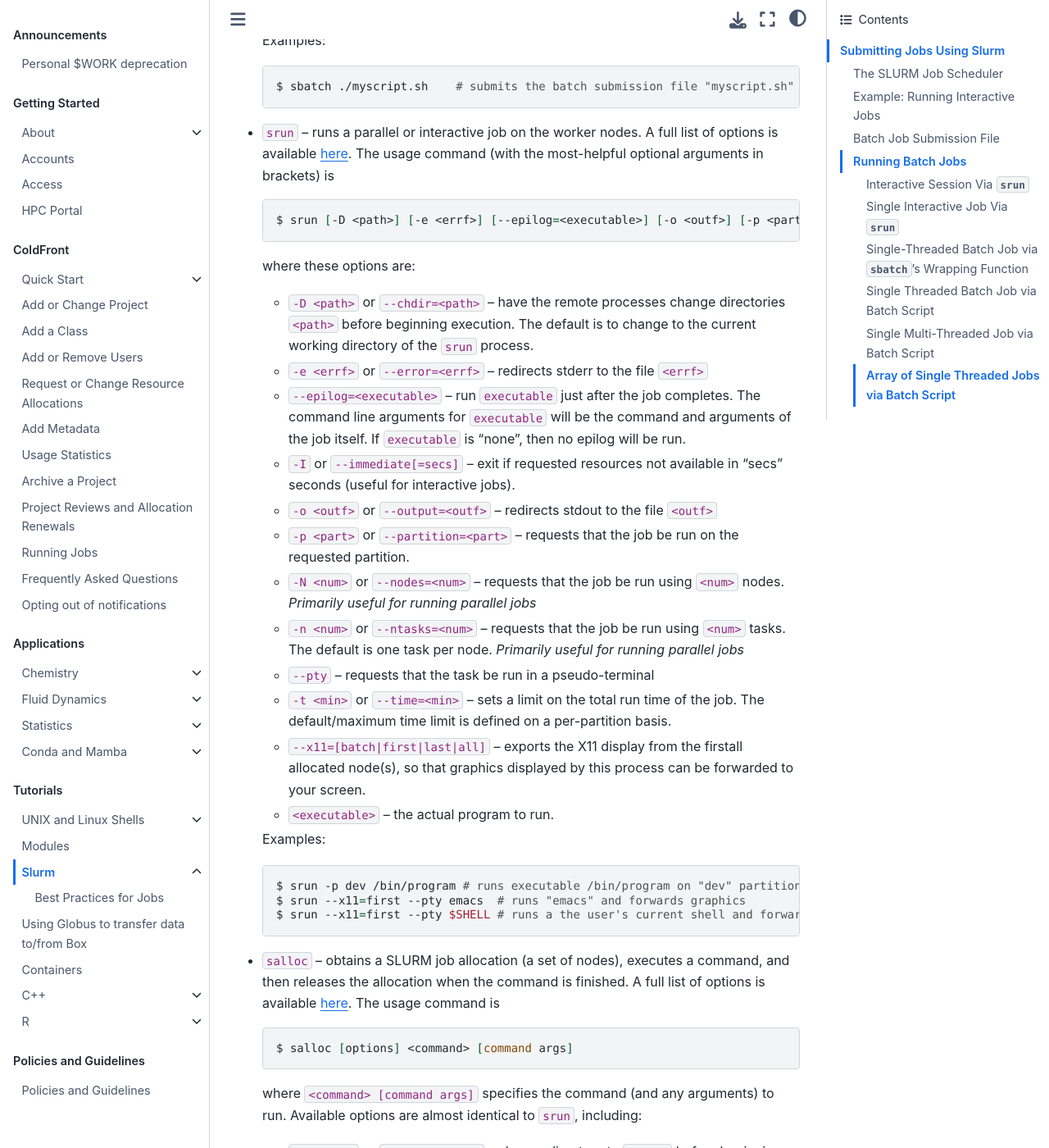
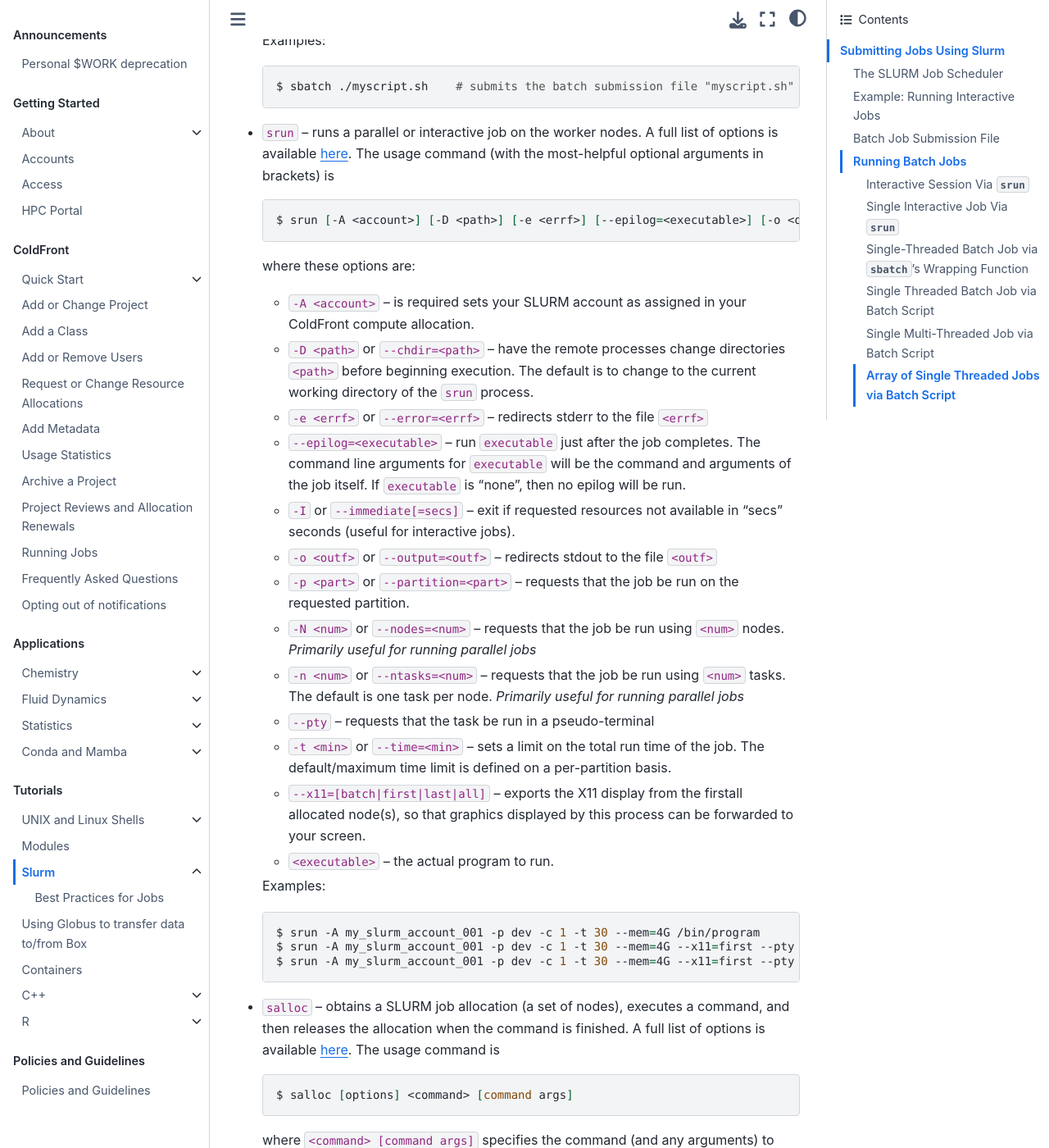
Before and after one commit to SouthernMethodistUniversity/hpc_docs, a Jupyter Book: the page built from docs/tutorials/slurm/slurm.md, in a window 1280 px wide and 1400 px high, scrolled down 2735 px. Shown: the whole window at 82% size. Built offline with Jupyter Book 1.0.4 settings and Sphinx 7.4.7 and the Sphinx Book theme 1.1.4, drawn with Linux system fonts in a browser that asks for light colours; some of the changed text lies outside the part shown.

Commit message:
Update slurm.md to include -A

````diff
--- a/docs/tutorials/slurm/slurm.md
+++ b/docs/tutorials/slurm/slurm.md
@@ -146,11 +146,13 @@
     command (with the most-helpful optional arguments in brackets) is
 
     ``` bash
-    $ srun [-D <path>] [-e <errf>] [--epilog=<executable>] [-o <outf>] [-p <part>] [--pty] [--x11] <executable>
+    $ srun [-A <account>] [-D <path>] [-e <errf>] [--epilog=<executable>] [-o <outf>] [-p <part>] [--pty] [--x11] <executable>
     ```
 
     where these options are:
 
+    -   `-A <account>` \-- is required sets your SLURM account as
+        assigned in your ColdFront compute allocation.
     -   `-D <path>` or `--chdir=<path>` \-- have the remote processes
         change directories `<path>` before beginning execution. The
         default is to change to the current working directory of the
@@ -185,9 +187,9 @@
     Examples:
 
     ``` bash
-    $ srun -p dev /bin/program # runs executable /bin/program on "dev" partition
-    $ srun --x11=first --pty emacs  # runs "emacs" and forwards graphics
-    $ srun --x11=first --pty $SHELL # runs a the user's current shell and forwards graphics
+    $ srun -A my_slurm_account_001 -p dev -c 1 -t 30 --mem=4G /bin/program              # runs executable /bin/program on "dev" partition
+    $ srun -A my_slurm_account_001 -p dev -c 1 -t 30 --mem=4G --x11=first --pty emacs   # runs "emacs" and forwards graphics
+    $ srun -A my_slurm_account_001 -p dev -c 1 -t 30 --mem=4G --x11=first --pty $SHELL  # runs a the user's current shell and forwards graphics
     ```
 
 -   `salloc` \-- obtains a SLURM job allocation (a set of nodes),
@@ -289,10 +291,10 @@
 
 
 ``` bash
-$ srun -o run_50.txt ./pi_monte_carlo.py 50
-$ srun -o run_500.txt ./pi_monte_carlo.py 500
-$ srun -o run_5000.txt ./mpi_monte_carlo.py 5000
-$ srun -o run_50000.txt ./pi_monte_carlo.py 50000
+$ srun -A my_slurm_account_001 -p dev -c 1 -t 30 --mem=4G -o run_50.txt ./pi_monte_carlo.py 50
+$ srun -A my_slurm_account_001 -p dev -c 1 -t 30 --mem=4G -o run_500.txt ./pi_monte_carlo.py 500
+$ srun -A my_slurm_account_001 -p dev -c 1 -t 30 --mem=4G -o run_5000.txt ./mpi_monte_carlo.py 5000
+$ srun -A my_slurm_account_001 -p dev -c 1 -t 30 --mem=4G -o run_50000.txt ./pi_monte_carlo.py 50000
 ```
 
 
@@ -333,12 +335,14 @@
 
 ``` bash
 #!/bin/bash
-#SBATCH -J my_program       # job name to display in squeue
-#SBATCH -o output-%j.txt    # standard output file
-#SBATCH -e error-%j.txt     # standard error file
-#SBATCH -p dev              # requested partition
-#SBATCH -t 120              # maximum runtime in minutes
-#SBATCH --mem=10G           # memory in GB
+#SBATCH -J my_program            # job name to display in squeue
+#SBATCH -A my_slurm_account_001  # SLURM account from ColdFront
+#SBATCH -o output-%j.txt         # standard output file
+#SBATCH -e error-%j.txt          # standard error file
+#SBATCH -p dev                   # requested partition
+#SBATCH -t 120                   # maximum runtime in minutes
+#SBATCH --mem=10G                # memory in GB
+#SBATCH -c 1.                    # number of CPU cores
 ```
 
 
@@ -366,6 +370,13 @@
 The available options to `sbatch` are
 [numerous](https://slurm.schedmd.com/sbatch.html). Here we
 list the most useful options for running serial batch jobs.
+
+-   `-A <account>` \-- is required sets your SLURM account as assigned
+    in your ColdFront compute allocation.
+
+    ``` bash
+    #SBATCH -A my_slurm_account_001
+    ```
 
 -   `-D <dir>` or `--workdir=<dir>` \-- sets the working directory where
     the batch script should be run, e.g.
@@ -484,8 +495,8 @@
 #### Interactive Session Via `srun`
 
 ``` bash
-srun -p htc --pty $SHELL
-module load conda
+srun -A my_slurm_account_001 -p htc -c 1 -t 30 --mem=4G --pty $SHELL
+module load miniforge
 conda activate base
 python pi_monte_carlo.py 1000
 ```
@@ -496,7 +507,7 @@
 #### Single Interactive Job Via `srun`
 
 ``` bash
-srun -p htc python pi_monte_carlo.py 1000
+srun -A my_slurm_account_001 -p htc -c 1 -t 30 --mem=4G python pi_monte_carlo.py 1000
 ```
 
 This method interactively requests that the calculation be directly run
@@ -505,7 +516,7 @@
 #### Single-Threaded Batch Job via `sbatch`'s Wrapping Function
 
 ``` bash
-sbatch -p htc --wrap "sleep 30; time python pi_monte_carlo.py 1000"
+sbatch -A my_slurm_account_001 -p htc -c 1 -t 30 --mem=4G --wrap "sleep 30; time python pi_monte_carlo.py 1000"
 ```
 
 This method submits a batch job by wrapping the command line that you
@@ -517,13 +528,14 @@
 ``` bash
 #!/bin/bash
 #SBATCH -J python
+#SBATCH -A my_slurm_account_001
 #SBATCH -o python_%j.out
 #SBATCH -p htc
 #SBATCH -t 15
 #SBATCH --mem=10G
 
 module purge
-module load conda
+module load miniforge
 conda activate base
 
 time python pi_monte_carlo.py 1000
@@ -537,6 +549,7 @@
 ``` bash
 #!/bin/bash
 #SBATCH -J pi
+#SBATCH -A my_slurm_account_001
 #SBATCH -o pi_%j.out
 #SBATCH -p dev
 #SBATCH -N 1
@@ -558,6 +571,7 @@
 ``` bash
 #!/bin/bash
 #SBATCH -J pi_array
+#SBATCH -A my_slurm_account_001
 #SBATCH -o pi_array_%a-%A.out
 #SBATCH --array=1-4%2
 #SBATCH -p dev
````
Also changed, not shown: other parts of docs/tutorials/slurm/slurm.md (+3 -3 lines).
